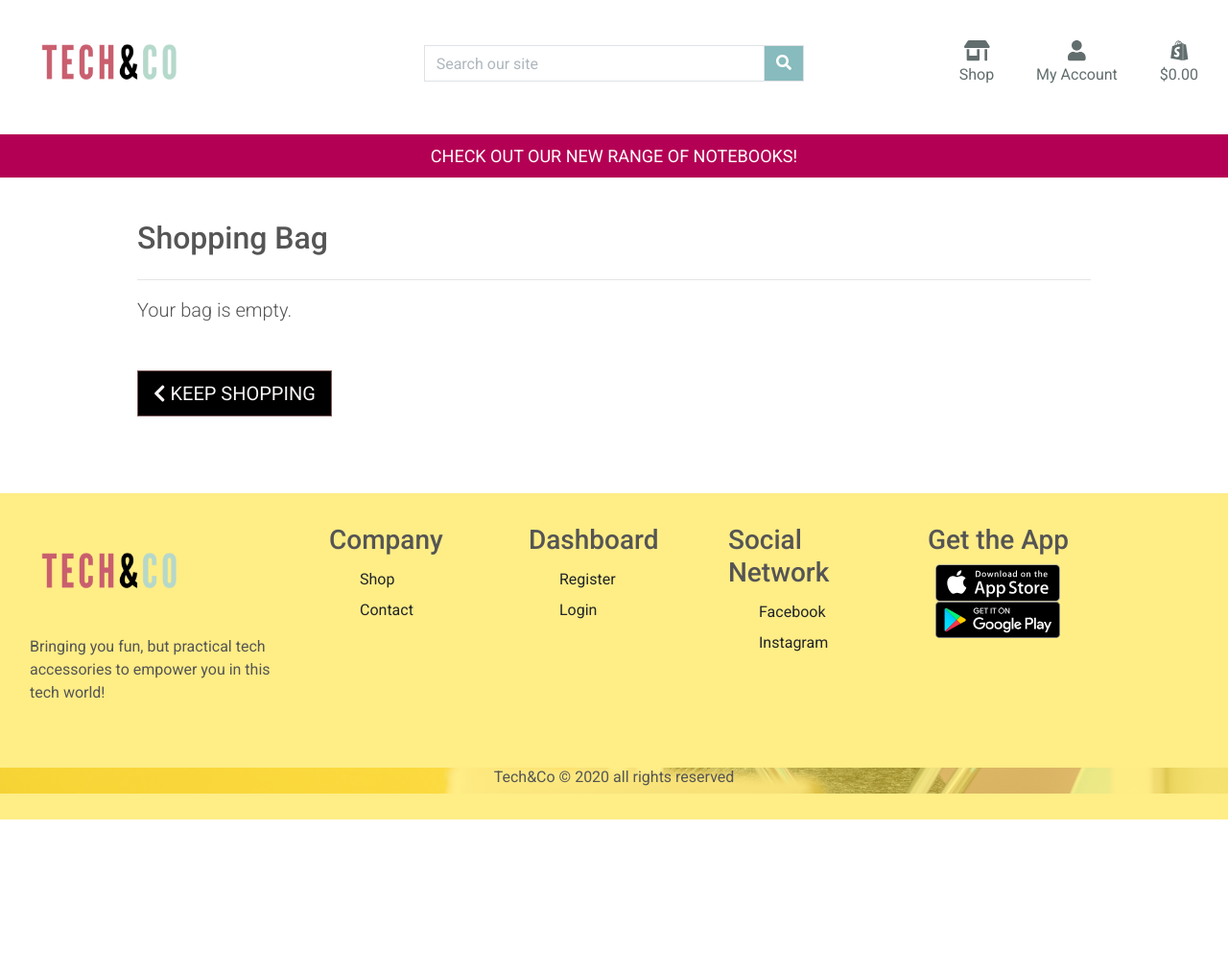
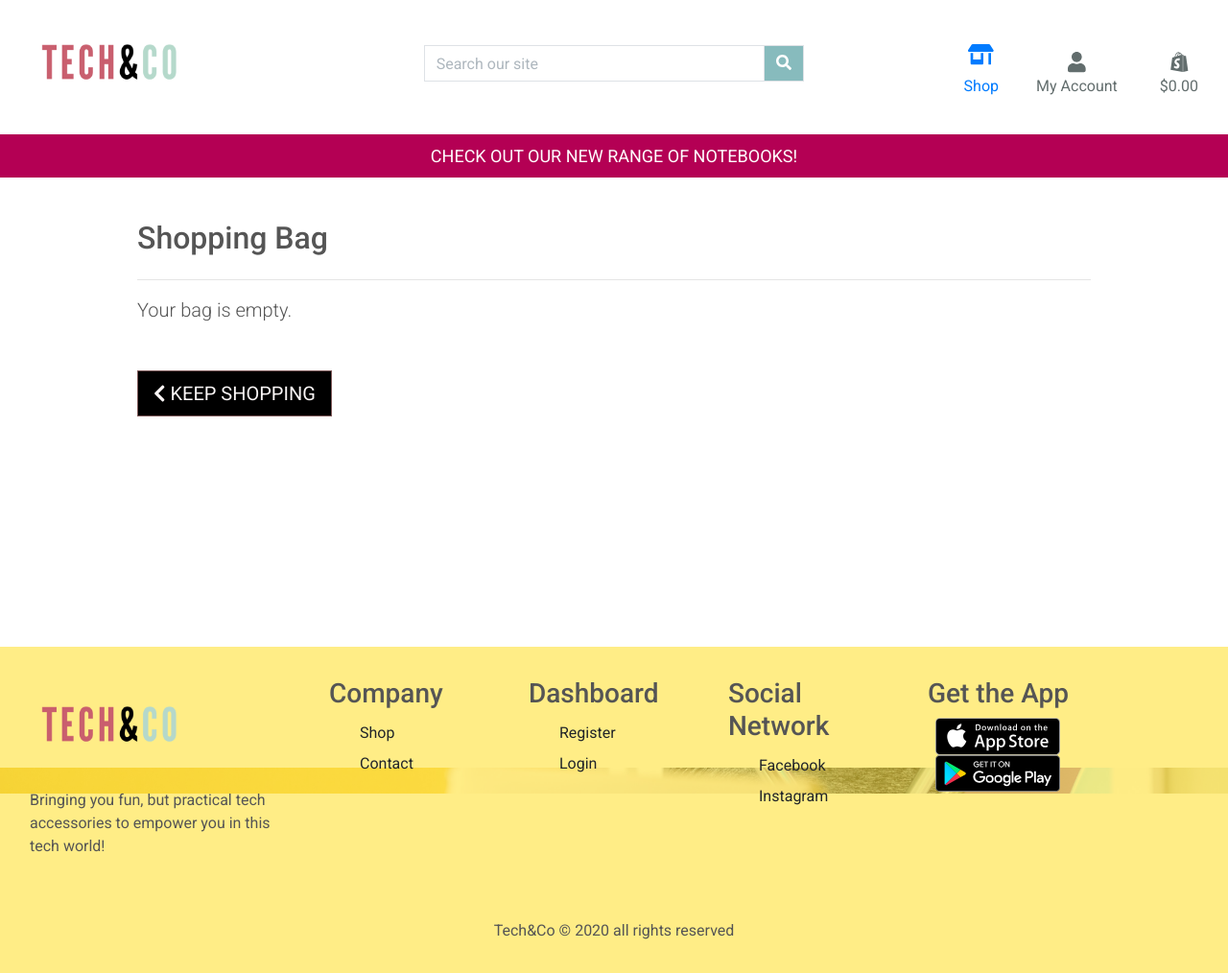
Before and after one commit to aleesang/milestone-project-final, a Django app: template bag/templates/bag/bag.html in a window 1280 px wide. Shown: the whole page at 96% size. Before the commit the page ends 854 px from the top, so only its background shows below. Run offline with Django 3.2, Linux system fonts and the light colour scheme; the template is opened without the code that fills it, so the values that code supplies are empty; some libraries are stand-ins or nearby versions.

Commit message:
updated footer css and mobile shop menu

```diff
--- a/checkout/static/checkout/js/stripe.js
+++ b/checkout/static/checkout/js/stripe.js
@@ -9,8 +9,6 @@ var style = {
   base: {
     // Add your base input styles here. For example:
     color: '#000',
-    fontFamily: '"Helvetica Neue", Helvetica, sans-serif',
-    fontSmoothing: 'antialiased',
     fontSize: '16px',
     '::placeholder': {
         color: '#aab7c4'
@@ -34,7 +32,6 @@ fetch("/create-payment-intent", {
   headers: {
     "Content-Type": "application/json"
   },
-  body: JSON.stringify(orderData)
 })
   .then(function(result) {
     return result.json();
--- a/static/css/base.css
+++ b/static/css/base.css
@@ -249,10 +249,16 @@ select option[value=""] {
 }
 
 /* Footer */
+footer {
+    clear: both;
+    position: relative;
+    height: 200px;
+    margin-top: 15em;
+}
+
 .footer-container {
     background-color: #ffdb1181;
     padding: 2em 1em 2em 1em;
-    margin-top: 5em;
 }
 
 @media (max-width: 74.9375em) {
--- a/templates/base.html
+++ b/templates/base.html
@@ -70,11 +70,7 @@
                         <a class="nav-link" href="#" id="shop" data-toggle="dropdown" aria-haspopup="true" aria-expanded="false">
                             <div class="text-center font-awesome-icons">
                                 <div><i class="fas fa-store-alt fa-lg"></i></div>
-                                <p class="my-0">Shop</p>
-                            </div>
-                            <div class="dropdown-menu border-0" aria-labelledby="sort-products">
-                                <a href="{% url 'products' %}?sort=category&direction=asc" class="dropdown-item ">By Category</a>
-                                <a href="{% url 'products' %}" class="dropdown-item">All Products</a>
+                                <a href="{% url 'products' %}" class="my-0">Shop</a>
                             </div>
                         </a>
                     </li>
--- a/templates/includes/footer.html
+++ b/templates/includes/footer.html
@@ -1,5 +1,5 @@
         <!-- Footer Start-->
-        <footer>
+        <footer id="footer">
             <div class="footer-container">
                 <div class="container-fluid">
                     <div class="row">
--- a/templates/includes/mobile-top-header.html
+++ b/templates/includes/mobile-top-header.html
@@ -24,13 +24,9 @@
     </a>
 </li>
 <li class="list-inline-item dropdown">
-    <a class="nav-link d-block d-lg-none" href="#" id="user-options" data-toggle="dropdown" aria-haspopup="true" aria-expanded="false">
+    <a class="nav-link d-block d-lg-none" href="{% url 'products' %}">
         <div class="text-left">
             <p class="my-0">Shop</p>
-        </div>
-        <div class="dropdown-menu border-0" aria-labelledby="sort-products">
-            <a href="{% url 'products' %}?sort=category&direction=asc" class="dropdown-item ">By Category</a>
-            <a href="{% url 'products' %}?sort=category&direction=asc" class="dropdown-item ">By Product</a>
         </div>
     </a>
 </li>
```
Also changed, not shown: home/templates/home/index.html (line endings or trailing spaces).
